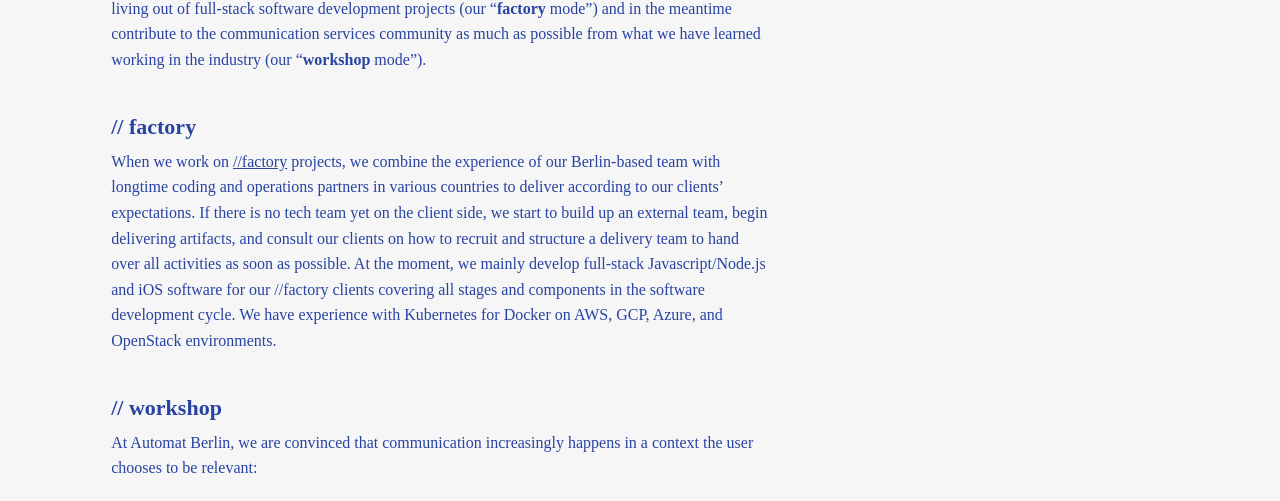
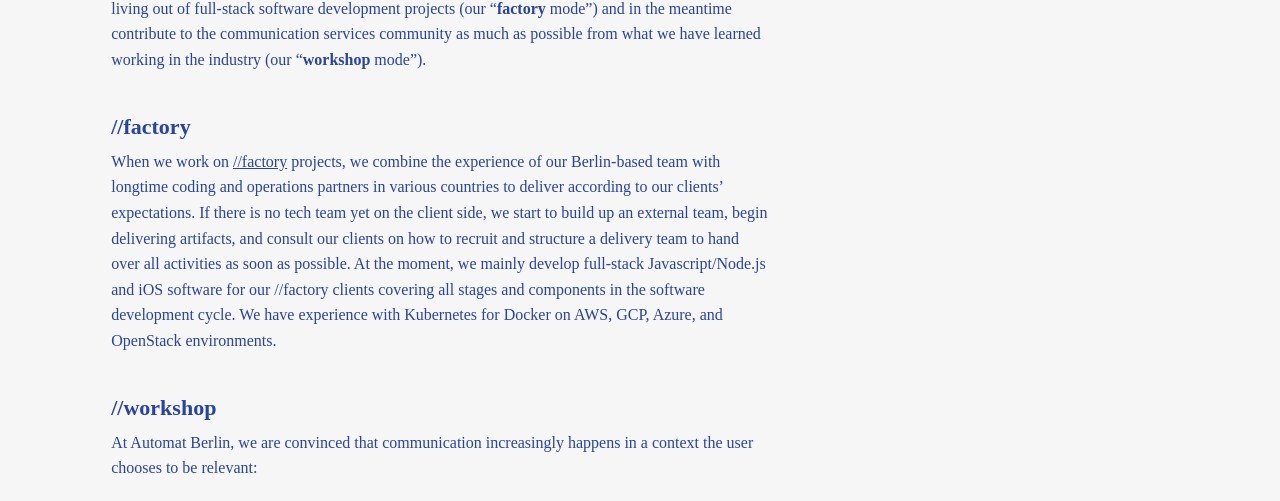
Before and after one commit to automat-berlin/automat-berlin.github.io, a Jekyll site: the page built from _posts/2019-07-10-automat.md, in a window 1280 px wide and 900 px high, scrolled down 327 px. Shown: the part 146-647 px from the top of the window. Built offline with Jekyll 4.4.1, drawn with Linux system fonts in a browser that asks for light colours; nearby versions of some CDN libraries; some web fonts are replaced; some of the changed lines change nothing that is shown.

Commit message:
Again layout fix

```diff
--- a/_posts/2019-07-10-automat.md
+++ b/_posts/2019-07-10-automat.md
@@ -12,11 +12,11 @@
 
 As our name implies, Automat Berlin was founded in Berlin, Germany in January 2019. We make a living out of full-stack software development projects (our "**factory** mode") and in the meantime contribute to the communication services community as much as possible from what we have learned working in the industry (our "**workshop** mode").
 
-### // factory
+### //factory
 
 When we work on [//factory](https://automat.berlin/#factory) projects, we combine the experience of our Berlin-based team with longtime coding and operations partners in various countries to deliver according to our clients' expectations. If there is no tech team yet on the client side, we start to build up an external team, begin delivering artifacts, and consult our clients on how to recruit and structure a delivery team to hand over all activities as soon as possible. At the moment, we mainly develop full-stack Javascript/Node.js and iOS software for our //factory clients covering all stages and components in the software development cycle. We have experience with Kubernetes for Docker on AWS, GCP, Azure, and OpenStack environments.
 
-### // workshop
+### //workshop &nbsp;&nbsp;
 
 At Automat Berlin, we are convinced that communication increasingly happens in a context the user chooses to be relevant:
 
```
